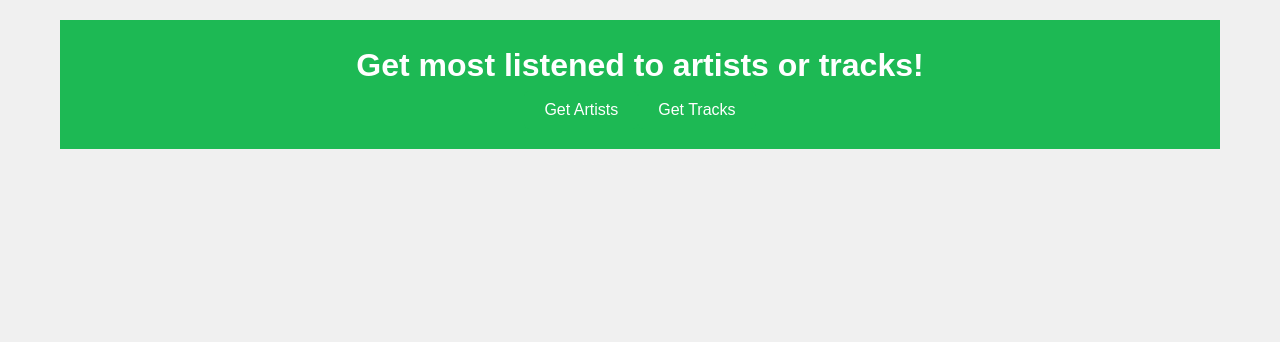
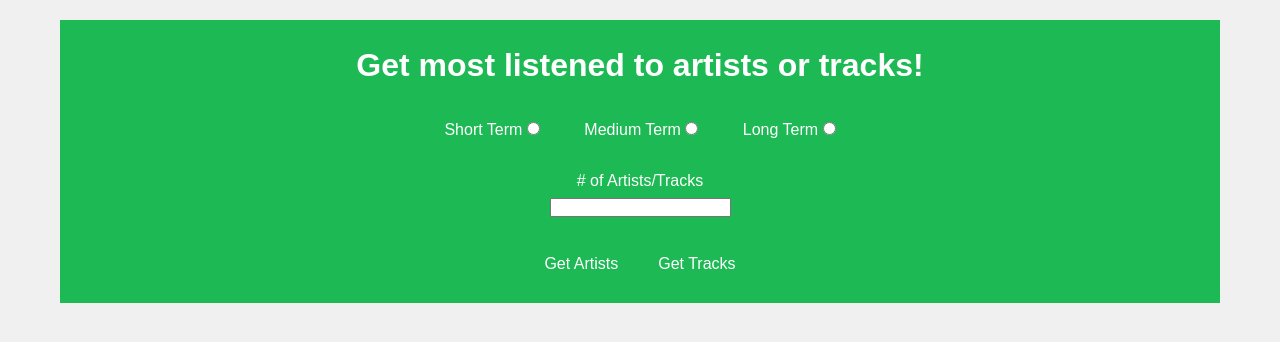
Before and after one commit to masashiyo/MusicRecFrontEnd, a React (Vite) app: page /songRecommendation in a window 1280 px wide. Shown: the top 342 px of the page. Built offline with nearby package versions, Linux system fonts and the light colour scheme.

Commit message:
WIP to modify the payload

```diff
--- a/src/pages/TopSongsAndArtists.jsx
+++ b/src/pages/TopSongsAndArtists.jsx
@@ -69,6 +69,19 @@ const TopTracksAndArtists = () => {
     <div className="container">
       <header className="header">
         <h1 className="title">Get most listened to artists or tracks!</h1>
+        <br></br>
+        <div>
+          <label>Short Term </label>
+          <input type="radio" id="shortTerm" name="term" value="short_term"></input>&nbsp;&nbsp;&nbsp;&nbsp;&nbsp;&nbsp;&nbsp;&nbsp;&nbsp;&nbsp;
+          <label>Medium Term </label>
+          <input type="radio" id="mediumTerm" name="term" value="medium_term"></input>&nbsp;&nbsp;&nbsp;&nbsp;&nbsp;&nbsp;&nbsp;&nbsp;&nbsp;&nbsp;
+          <label>Long Term </label>
+          <input type="radio" id="longTerm" name="term" value="long_term"></input>
+        </div><br></br>
+        <label># of Artists/Tracks </label>
+        <div>
+          <input type="text" id="number"></input>
+        </div><br></br>
         <button className="button" onClick={getTopArtists}>Get Artists</button>
         <button className="button" onClick={getTopTracks}>Get Tracks</button>
       </header>
```
